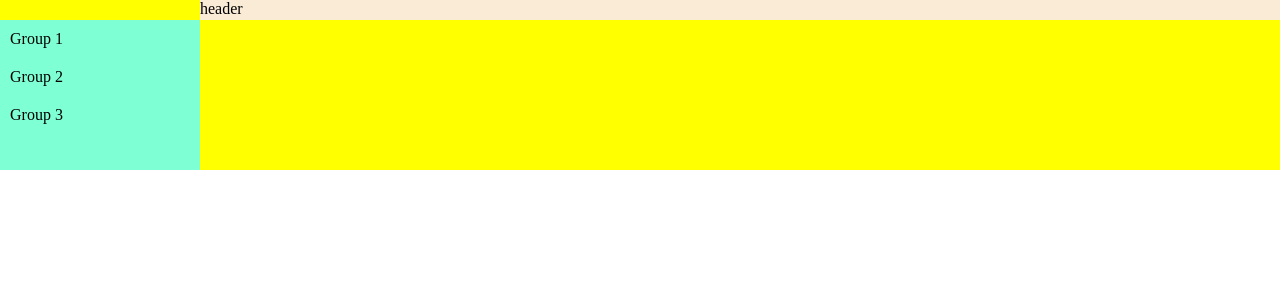
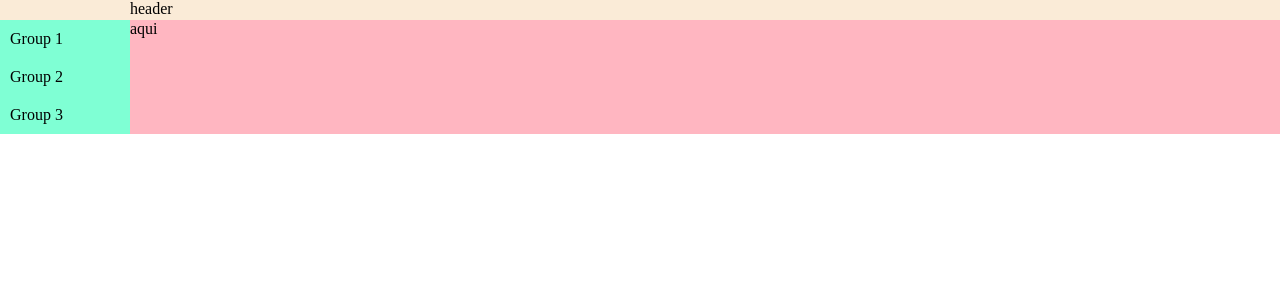
Before and after one commit to AmandaVP23/calendar-timeline, a React (Create React App) app: page / in a window 1280 px wide. Shown: the top 300 px of the page. Built offline with nearby package versions, Linux system fonts and the light colour scheme.

Commit message:
layout done with scroll

```diff
--- a/src/App.tsx
+++ b/src/App.tsx
@@ -17,8 +17,13 @@ const groups: Array<Group> = [{
 function App() {
     return (
         <div className="calendar-timeline">
-            <GroupsList groups={groups} />
             <Header />
+            <div className="ct-content">
+                <GroupsList groups={groups} />
+                <div className="ct-scroll">
+                    aqui
+                </div>
+            </div>
         </div>
     );
 }
--- a/src/styles/base/_layout.scss
+++ b/src/styles/base/_layout.scss
@@ -1,7 +1,18 @@
 .calendar-timeline {
     width: 100%;
-    display: grid;
-    grid-template-columns: minmax(100px, 200px) 1fr;
-    grid-template-rows: min-content 1fr;
     background-color: yellow;
 }
+
+.ct-content {
+    width: 100%;
+    display: grid;
+    grid-template-columns: min-content 1fr;
+}
+
+.ct-scroll {
+    grid-row: 1 / 2;
+    grid-column: 2 / 3;
+    width: 100%;
+    overflow: auto;
+    background-color: lightpink;
+}
--- a/src/styles/elements/_groups-list.scss
+++ b/src/styles/elements/_groups-list.scss
@@ -1,8 +1,7 @@
 .ct-groups-list {
+    grid-column: 1 / 2;
     background-color: aquamarine;
-    grid-column: 1 / 2;
-    grid-row: 2 / 3;
-    height: 150px;
+    width: 130px;
 
     &__item {
         width: 100%;
--- a/src/styles/elements/_header.scss
+++ b/src/styles/elements/_header.scss
@@ -1,5 +1,6 @@
 .ct-header {
-    grid-column: 2 / 3;
+    width: 100%;
     height: 20px;
     background-color: antiquewhite;
+    padding-left: 130px;;
 }
--- a/src/styles/main.css
+++ b/src/styles/main.css
@@ -8,17 +8,27 @@
 
 .calendar-timeline {
   width: 100%;
-  display: grid;
-  grid-template-columns: minmax(100px, 200px) 1fr;
-  grid-template-rows: min-content 1fr;
   background-color: yellow;
 }
 
+.ct-content {
+  width: 100%;
+  display: grid;
+  grid-template-columns: min-content 1fr;
+}
+
+.ct-scroll {
+  grid-row: 1/2;
+  grid-column: 2/3;
+  width: 100%;
+  overflow: auto;
+  background-color: lightpink;
+}
+
 .ct-groups-list {
+  grid-column: 1/2;
   background-color: aquamarine;
-  grid-column: 1/2;
-  grid-row: 2/3;
-  height: 150px;
+  width: 130px;
 }
 .ct-groups-list__item {
   width: 100%;
@@ -26,9 +36,10 @@
 }
 
 .ct-header {
-  grid-column: 2/3;
+  width: 100%;
   height: 20px;
   background-color: antiquewhite;
+  padding-left: 130px;
 }
 
 /*# sourceMappingURL=main.css.map */
```
Also changed, not shown: 1 other file (tests, documents, lock files or other folders).
